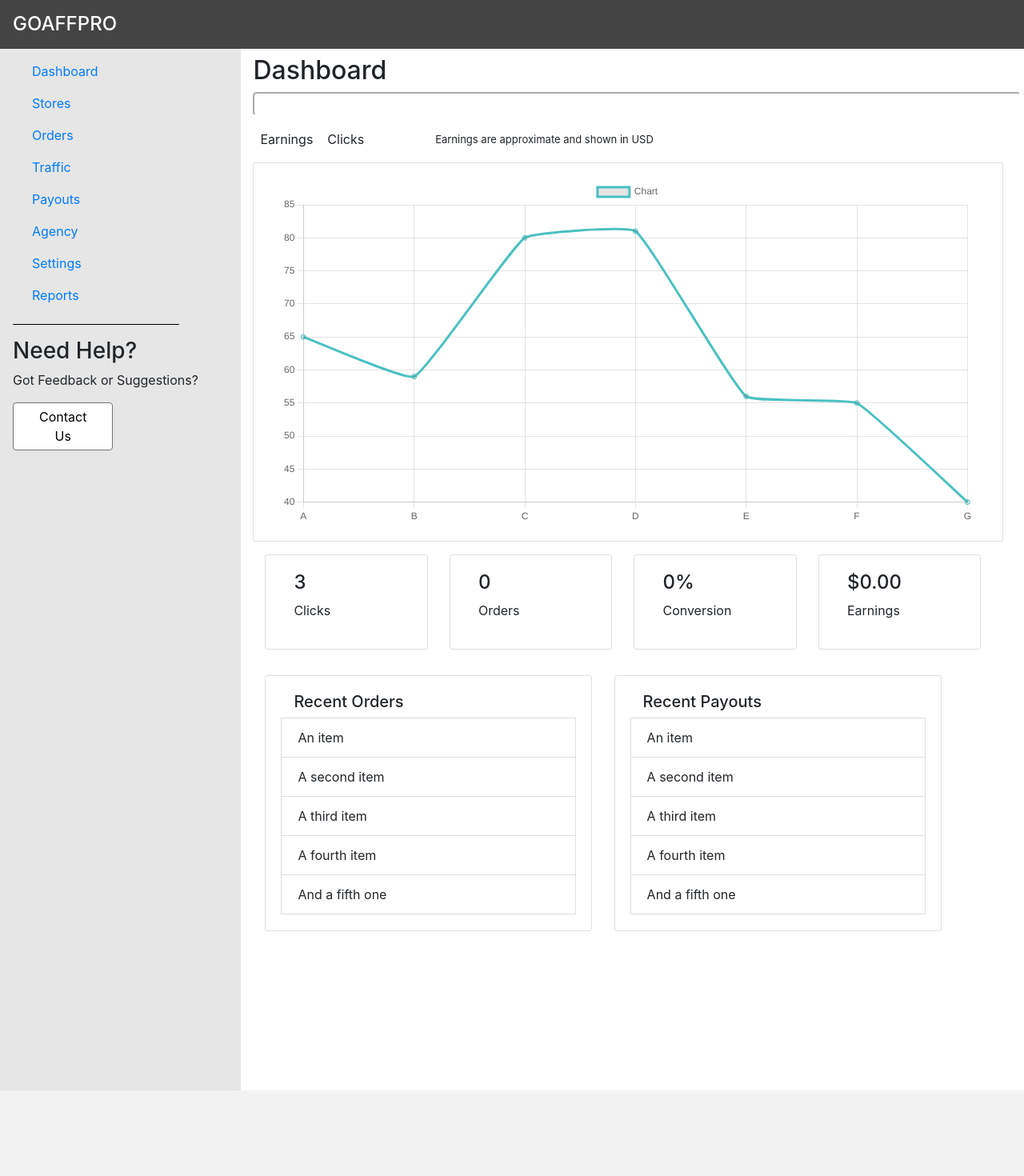
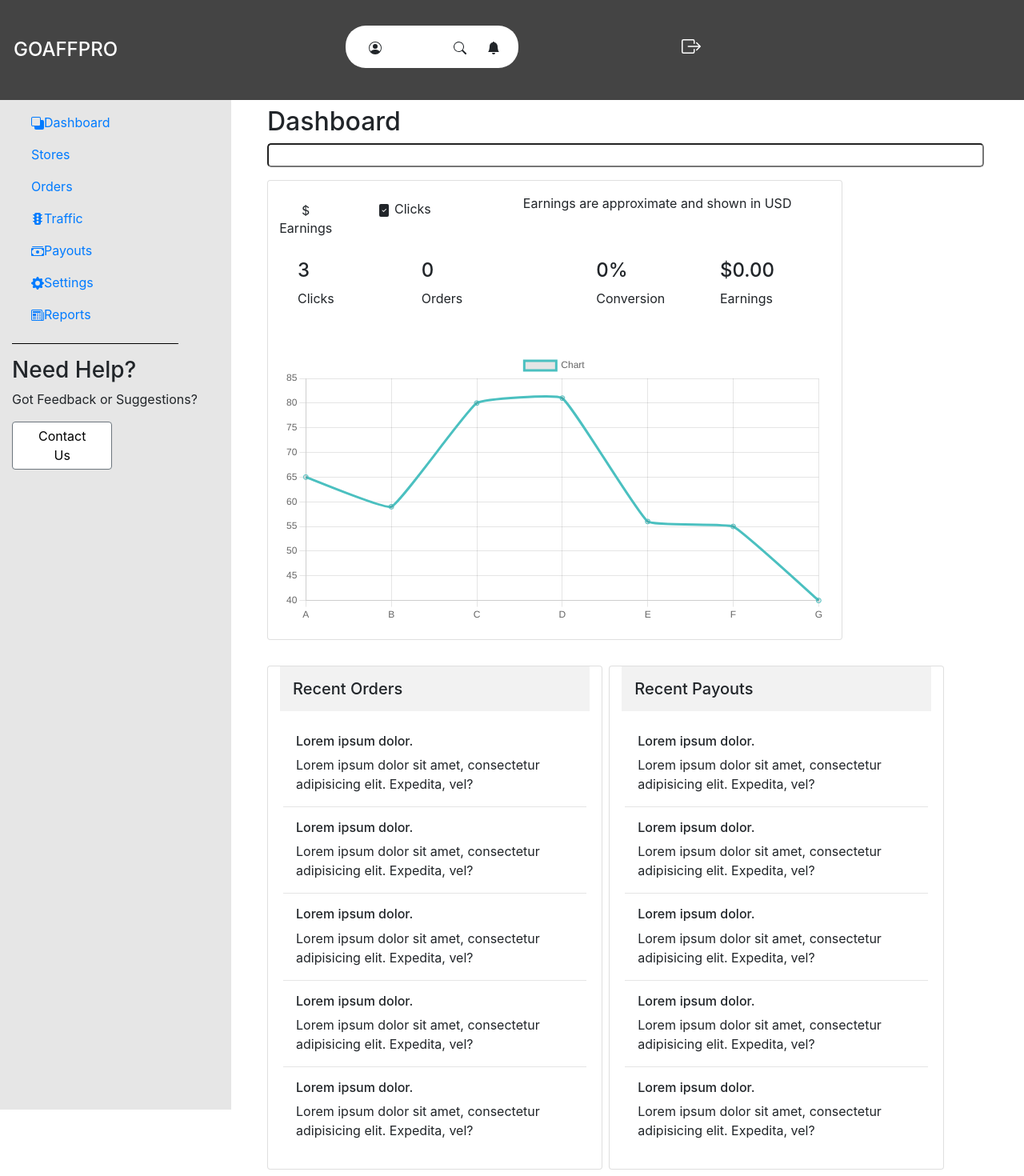
Before and after one commit to zahidsaif/Dashboard, a Next.js app: page /my-dashboard in a window 1280 px wide. Shown: the top 1470 px of the page at 80% size. Before the commit the page ends 1363 px from the top, so only its background shows below. Built offline with nearby package versions, Linux system fonts and the light colour scheme.

Commit message:
Minor Design Changes

```diff
--- a/components/Chart.js
+++ b/components/Chart.js
@@ -1,6 +1,7 @@
 import React from 'react'
+import Values from "./Values";
 import { Line } from "react-chartjs-2";
-import Values from "./Values";
+import { CurrencyDollar, FileCheckFill } from "react-bootstrap-icons";
 
 const Chart = () => {
     return (
@@ -10,8 +11,8 @@ const Chart = () => {
                 <input className={"text-box"} type={"text"} />
             </div>
             <div className={'text-items'}>
-                <button type = "button" className = "btn btn-1">Earnings</button>
-                <button type = "button" className = "btn btn-2">Clicks</button>
+                <button type = "button" className = "btn btn-1">Earning<CurrencyDollar /></button>
+                <button type = "button" className = "btn btn-2">Clicks<FileCheckFill /></button>
                 <p>Earnings are approximate and shown in USD</p>
             </div>
             <div className = "card col-lg-9 col-xl-9">
--- /dev/null
+++ b/components/Chart2.js
@@ -0,0 +1,108 @@
+import React from "react";
+import Payments from "./Payments";
+import { Line } from "react-chartjs-2";
+import { CurrencyDollar, FileCheckFill } from "react-bootstrap-icons";
+
+const Chart2 = () => {
+    return (
+        <section className={'container-fluid'}>
+            <div className={"row"}>
+                <div className={"col col-md-8 mt-2"}>
+                    <h2>Dashboard</h2>
+                    <input className={"text-box"} type={"text"} />
+                </div>
+            </div>
+
+            <div className={"card chart-style"}>
+                <div className={"row"}>
+                    <div className={"col-2"}>
+                        <button type = "button" className = "btn btn-1"><CurrencyDollar /> Earnings</button>
+                    </div>
+
+                    <div className={"col-2"}>
+                        <button type = "button" className = "btn btn-2"><FileCheckFill /> Clicks</button>
+                    </div>
+
+                    <div className={"col-7"}>
+                        <p style={{textAlign: "right"}}>Earnings are approximate and shown in USD</p>
+                    </div>
+                </div>
+
+                <div className={"row"}>
+                    <div className = "col-8 col-xl-3 card-body card-1">
+                        <h4>3</h4>
+                        <p>Clicks</p>
+                    </div>
+
+                    <div className = "col-4 col-xl-3 card-body card-2">
+                        <h4>0</h4>
+                        <p>Orders</p>
+                    </div>
+
+                    <div className = "col-8 col-xl-3 card-body card-3">
+                        <h4>0%</h4>
+                        <p>Conversion</p>
+                    </div>
+
+                    <div className = "col-4 col-xl-3 card-body card-4">
+                        <h4>$0.00</h4>
+                        <p>Earnings</p>
+                    </div>
+                </div>
+
+                <div className={"row card-body"}>
+                    <div className={"col-xl-12"}>
+                        <Line data={ChartData} />
+                    </div>
+                </div>
+            </div>
+
+            <div className={"row"}>
+                <div className={"col"}>
+                    <Payments />
+                </div>
+            </div>
+            <style jsx>{`
+                .chart-style {
+                    margin-top: 1rem;
+                    margin-right: -2rem;
+                    padding-top: 1rem;
+                }
+                .card-1 h4 {
+                    padding-left: 2rem;
+                }
+                .card-1 p {
+                    padding-left: 2rem;
+                }
+                .card-3 h4 {
+                    padding-left: 2rem;
+                }
+                .card-3 p {
+                    padding-left: 2rem;
+                }
+                .text-box {
+                    width: 95vw;
+                    border-radius: 5px;
+                }
+                @media (min-width: 992px) {
+                    .text-box {
+                        width: 70vw;
+                    }
+                }
+            `}</style>
+        </section>
+    );
+}
+
+const ChartData = {
+    labels: 'ABCDEFG',
+    datasets: [{
+        label: 'Chart',
+        data: [65, 59, 80, 81, 56, 55, 40],
+        fill: false,
+        borderColor: 'rgb(75, 192, 192)',
+        tension: 0.1
+    }]
+};
+
+export default Chart2
--- a/components/Dashboard.js
+++ b/components/Dashboard.js
@@ -1,23 +1,19 @@
 import NavBar from "./NavBar";
-import Chart from "./Chart";
+import Chart2 from "./Chart2";
 
 const DashBoard = () => {
     return (
-        <div className={'dashboard'}>
-            <NavBar />
-            <Chart />
-            <style jsx>{`
-                .dashboard {
-                    display: flex;
-                    flex-direction: column;
-                }
-                @media (min-width: 992px) {
-                    .dashboard {
-                        flex-direction: row;
-                    }
-                }
-            `}</style>
-        </div>
+        <section className={"container-fluid"} style={{marginLeft: '-1rem'}} >
+            <div className={"row"}>
+                <div className={"col-xl-3"}>
+                    <NavBar />
+                </div>
+
+                <div className={"col-xl-7"}>
+                    <Chart2 />
+                </div>
+            </div>
+        </section>
     );
 }
 
--- a/components/Header.js
+++ b/components/Header.js
@@ -1,7 +1,49 @@
+import { PersonCircle, Search, BellFill, BoxArrowRight } from "react-bootstrap-icons";
+
 const Header = () => {
     return (
-        <header style = {{backgroundColor: '#444444', padding: '1rem 0 1rem 1rem'}}>
-            <h4 style = {{margin: '0', color: "white"}}>GOAFFPRO</h4>
+        <header className={"container-fluid header-style"}>
+            <div className={"row"}>
+                <div className={"brand col-4"}>
+                    <h4>GOAFFPRO</h4>
+                </div>
+
+                <section className={"user col-5 col-sm-4 col-md-3 col-lg-3 col-xl-2"}>
+                    <button className={"btn btn-1"}><PersonCircle /></button>
+                    <button className={"btn btn-2"}><Search /></button>
+                    <button className={"btn btn-3"}><BellFill /></button>
+                </section>
+
+                <div className={"logout col-3 col-md-4"}>
+                    <button className={"btn btn-logout col-md-12"}><BoxArrowRight /></button>
+                </div>
+            </div>
+            <style jsx>{`
+                .header-style {
+                    background-color: #444;
+                    padding: 2rem 0 2.5rem 1rem;
+                }
+                .brand {
+                    padding-left: 1rem;
+                    margin-top: 1rem;
+                    color: white;
+                }
+                .btn-logout {
+                    color: white;
+                    font-size: x-large;
+                }
+                .user {
+                    display: flex;
+                    padding: 0 1rem;
+                    background-color: white;
+                    border-radius: 25px;
+                    color: black;
+
+                }
+                .btn-1 {
+                    margin-right: 4rem;
+                }
+            `}</style>
         </header>
     )
 }
--- a/components/NavBar.js
+++ b/components/NavBar.js
@@ -1,4 +1,6 @@
-import React, {useState} from 'react';
+import React, { useState } from 'react';
+import Link from "next/link";
+import { Back, StoplightsFill, CashStack, GearFill, Newspaper } from "react-bootstrap-icons";
 
 const NavBar = () => {
     const [dropDownSelect, setDropDownSelect] = useState('Dashboard')
@@ -24,12 +26,11 @@ const NavBar = () => {
                         {dropDownSelect}
                     </button>
                     <div onClick={onDropDownChange} className = "dropdown-menu" aria-labelledby = "dropdownMenuButton">
-                        <a className = "dropdown-item" href = "/my-dashboard">Dashboard</a>
+                        <Link href={"/my-dashboard"}><a className = "dropdown-item">Dashboard</a></Link>
                         <a className = "dropdown-item" href = "/stores">Stores</a>
                         <a className = "dropdown-item" href = "/orders">Orders</a>
                         <a className = "dropdown-item" href = "/traffic">Traffic</a>
                         <a className = "dropdown-item" href = "/payouts">Payouts</a>
-                        <a className = "dropdown-item" href = "/agency">Agency</a>
                         <a className = "dropdown-item" href = "/settings">Settings</a>
                         <a className = "dropdown-item" href = "/reports">Reports</a>
                     </div>
@@ -40,21 +41,20 @@ const NavBar = () => {
                 <div className = "collapse navbar-collapse flex-column" id = "navbarSupportedContent">
                     <ul className = "navbar-nav mr-auto">
                         <li className = "nav-item active">
-                            <a className = "nav-link" href = "/my-dashboard">Dashboard</a>
+                            <a className = "nav-link" href = "/my-dashboard"><Back />Dashboard</a>
                             <a className = "nav-link" href = "/stores">Stores</a>
                             <a className = "nav-link" href = "/orders">Orders</a>
-                            <a className = "nav-link" href = "/traffic">Traffic</a>
-                            <a className = "nav-link" href = "/payouts">Payouts</a>
-                            <a className = "nav-link" href = "/agency">Agency</a>
-                            <a className = "nav-link" href = "/settings">Settings</a>
-                            <a className = "nav-link" href = "/reports">Reports</a>
+                            <a className = "nav-link" href = "/traffic"><StoplightsFill />Traffic</a>
+                            <a className = "nav-link" href = "/payouts"><CashStack />Payouts</a>
+                            <a className = "nav-link" href = "/settings"><GearFill />Settings</a>
+                            <a className = "nav-link" href = "/reports"><Newspaper />Reports</a>
                             <hr />
                         </li>
                     </ul>
                     <div className={'contact-section'}>
                         <h3>Need Help?</h3>
                         <p>Got Feedback or Suggestions?</p>
-                        <a href={'/contact-us'} type = "button" className = "btn btn-outline-secondary">Contact Us</a>
+                        <a href={'/contact-us'} className = "btn btn-outline-secondary">Contact Us</a>
                     </div>
                 </div>
             </nav>
--- /dev/null
+++ b/components/Payments.js
@@ -0,0 +1,104 @@
+const Payments = () => {
+    return (
+        <section className={"payments"}>
+            <div className={"card card-1 mr-2 col-xl-7"}>
+                <h5>Recent Orders</h5>
+
+                <div className={"card-body"}>
+                    <div>
+                        <h6>Lorem ipsum dolor.</h6>
+                        <p>Lorem ipsum dolor sit amet, consectetur adipisicing elit. Expedita, vel?</p>
+                        <hr />
+                    </div>
+
+                    <div>
+                        <h6>Lorem ipsum dolor.</h6>
+                        <p>Lorem ipsum dolor sit amet, consectetur adipisicing elit. Expedita, vel?</p>
+                        <hr />
+                    </div>
+
+                    <div>
+                        <h6>Lorem ipsum dolor.</h6>
+                        <p>Lorem ipsum dolor sit amet, consectetur adipisicing elit. Expedita, vel?</p>
+                        <hr />
+                    </div>
+
+                    <div>
+                        <h6>Lorem ipsum dolor.</h6>
+                        <p>Lorem ipsum dolor sit amet, consectetur adipisicing elit. Expedita, vel?</p>
+                        <hr />
+                    </div>
+
+                    <div>
+                        <h6>Lorem ipsum dolor.</h6>
+                        <p>Lorem ipsum dolor sit amet, consectetur adipisicing elit. Expedita, vel?</p>
+                    </div>
+                </div>
+            </div>
+
+            <div className={"card card-2 col-xl-7"}>
+                <h5>Recent Payouts</h5>
+
+                <div className={"card-body"}>
+                    <div>
+                        <h6>Lorem ipsum dolor.</h6>
+                        <p>Lorem ipsum dolor sit amet, consectetur adipisicing elit. Expedita, vel?</p>
+                        <hr />
+                    </div>
+
+                    <div>
+                        <h6>Lorem ipsum dolor.</h6>
+                        <p>Lorem ipsum dolor sit amet, consectetur adipisicing elit. Expedita, vel?</p>
+                        <hr />
+                    </div>
+
+                    <div>
+                        <h6>Lorem ipsum dolor.</h6>
+                        <p>Lorem ipsum dolor sit amet, consectetur adipisicing elit. Expedita, vel?</p>
+                        <hr />
+                    </div>
+
+                    <div>
+                        <h6>Lorem ipsum dolor.</h6>
+                        <p>Lorem ipsum dolor sit amet, consectetur adipisicing elit. Expedita, vel?</p>
+                        <hr />
+                    </div>
+
+                    <div>
+                        <h6>Lorem ipsum dolor.</h6>
+                        <p>Lorem ipsum dolor sit amet, consectetur adipisicing elit. Expedita, vel?</p>
+                    </div>
+                </div>
+            </div>
+            <style jsx>{`
+                .payments {
+                    margin-top: 2rem;
+                    margin-right: -2rem;
+                    display: flex;
+                    flex-direction: column;
+                }
+                .card-1 {
+                    margin-bottom: 1rem;
+                }
+                .card-2 {
+                    margin-bottom: 1rem;
+                }
+                h5 {
+                    background-color: #f2f2f2;
+                    padding: 1rem;
+                }
+                hr {
+                    margin-left: -1rem;
+                    margin-right: -1rem;
+                }
+                @media (min-width: 767px) {
+                    .payments {
+                        flex-direction: row;
+                    }
+                }
+            `}</style>
+        </section>
+    )
+}
+
+export default Payments
--- a/components/Values.js
+++ b/components/Values.js
@@ -60,6 +60,7 @@ const Values = () => {
                     </div>
                 </div>
             </div>
+
             <style jsx>{`
                 .card-single {
                     margin: 1rem 1rem 0 0;
--- a/package.json
+++ b/package.json
@@ -13,6 +13,7 @@
     "chart.js": "^3.5.0",
     "next": "11.0.1",
     "react": "17.0.2",
+    "react-bootstrap-icons": "^1.5.0",
     "react-chartjs-2": "^3.0.4",
     "react-dom": "17.0.2"
   },
```
Also changed, not shown: 1 other file (tests, documents, lock files or other folders).
